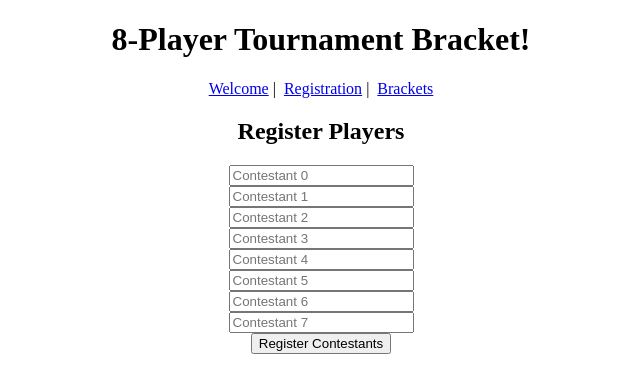
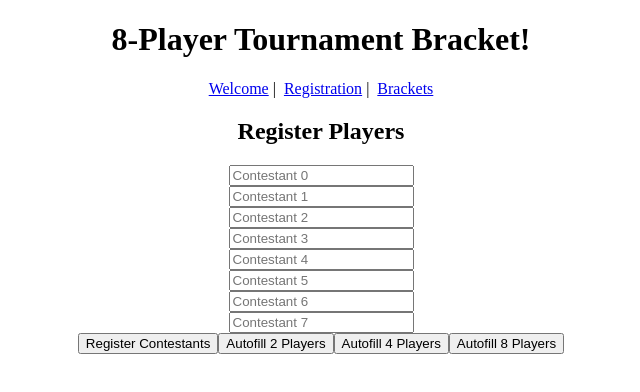
Before and after one commit to kmarroq1/Tournament-Brackets, an Angular app: page /registration in a window 1280 px wide. Shown: the top 392 px of the page, without its empty margins (319-959 px from the left). Built offline with nearby package versions, Linux system fonts and the light colour scheme.

Commit message:
Added autofill buttons to registration

```diff
--- a/src/app/app-routing.module.ts
+++ b/src/app/app-routing.module.ts
@@ -1,5 +1,6 @@
 import { NgModule } from '@angular/core';
 import { RouterModule, Routes } from '@angular/router';
+
 import { HelloComponent } from './tournament/hello/hello.component';
 import { RegistrationComponent } from './tournament/registration/registration.component';
 import { BracketsComponent } from './tournament/brackets/brackets.component';
@@ -8,6 +9,7 @@ const routes: Routes = [
   { path: 'hello', component: HelloComponent },
   { path: 'registration', component: RegistrationComponent },
   { path: 'brackets', component: BracketsComponent },
+  { path: "**", component: HelloComponent }
 ];
 
 @NgModule({
--- a/src/app/tournament/registration/registration.component.html
+++ b/src/app/tournament/registration/registration.component.html
@@ -16,5 +16,8 @@
     />
   </div>
   <button type="submit">Register Contestants</button>
+  <button type="button" (click)="autofill(2)">Autofill 2 Players</button>
+  <button type="button" (click)="autofill(4)">Autofill 4 Players</button>
+  <button type="button" (click)="autofill(8)">Autofill 8 Players</button>
 </form>
 </div>
--- a/src/app/tournament/registration/registration.component.ts
+++ b/src/app/tournament/registration/registration.component.ts
@@ -36,6 +36,16 @@ export class RegistrationComponent implements OnInit {
     }
   }
 
+  autofill(playersToAutofill:number) {
+    if (playersToAutofill === 2) {
+      this.players.splice(0, playersToAutofill,'Clover', 'Alex');
+    } else if (playersToAutofill === 4) {
+      this.players.splice(0, playersToAutofill, 'Clover', 'Alex', 'Sam', 'Bunny');
+    } else if(playersToAutofill ===8) {
+      this.players.splice(0, playersToAutofill, 'Clover', 'Alex', 'Sam', 'Bunny', 'Dave', 'Kim', 'Gavin', 'Zakiria');
+    }
+  }
+
   trackByFn(index: any, item: any) {
     return index;
   }
```
